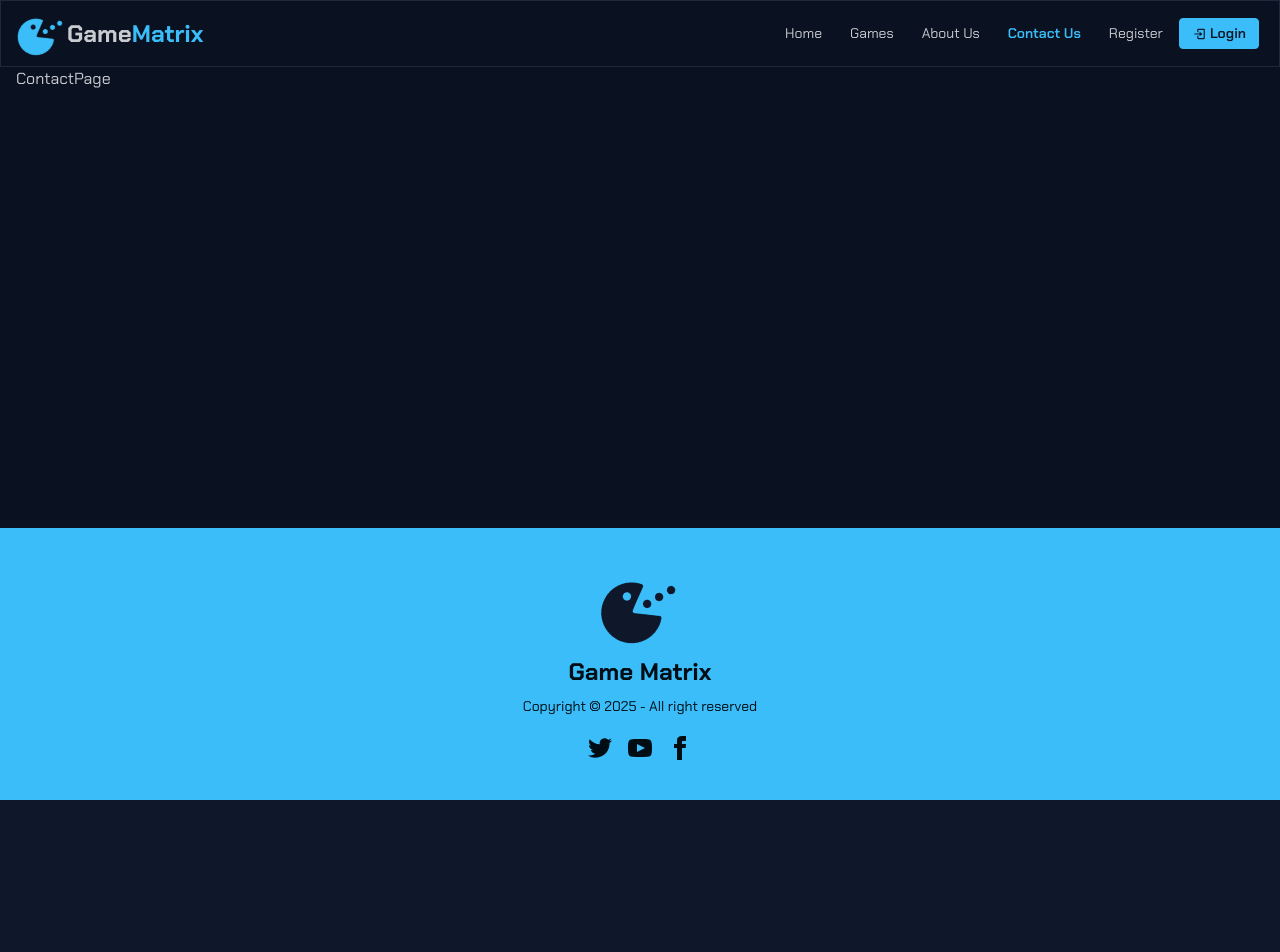
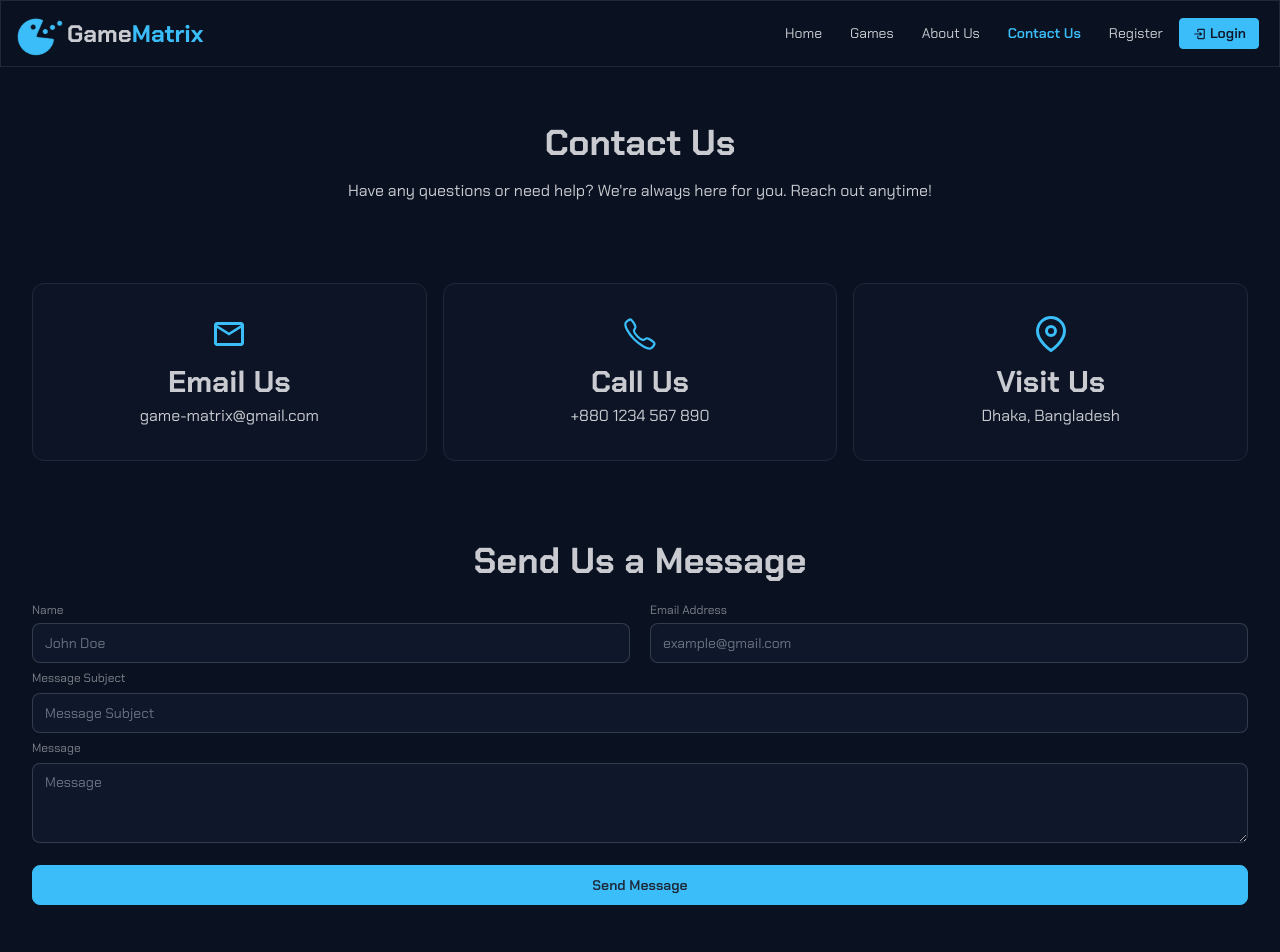
Before and after one commit to sagormajomder/game-matrix, a React (Vite) app: page /contact in a window 1280 px wide. Shown: the top 952 px of the page. Before the commit the page ends 800 px from the top, so only its background shows below. Built offline with nearby package versions, Linux system fonts and the light colour scheme; no server answers.

Commit message:
Implement ContactPage with form handling and contact information display

```diff
--- a/src/components/SectionTitle.jsx
+++ b/src/components/SectionTitle.jsx
@@ -1,5 +1,5 @@
 import { motion } from "motion/react";
-export default function SectionTitle({ title, desc }) {
+export default function SectionTitle({ title, desc = "" }) {
   return (
     <motion.div
       initial={{ y: 100, opacity: 0 }}
@@ -9,7 +9,7 @@ export default function SectionTitle({ title, desc }) {
       className="text-center"
     >
       <h2 className="heading-2">{title}</h2>
-      <p>{desc}</p>
+      {desc && <p>{desc}</p>}
     </motion.div>
   );
 }
--- a/src/pages/ContactPage.jsx
+++ b/src/pages/ContactPage.jsx
@@ -1,3 +1,125 @@
+import { useState, useRef } from "react";
+import { FiMapPin } from "react-icons/fi";
+import { IoCallOutline } from "react-icons/io5";
+import { MdOutlineEmail } from "react-icons/md";
+import { toast } from "react-toastify";
+import Container from "./../components/Container";
+import SectionTitle from "./../components/SectionTitle";
 export default function ContactPage() {
-  return <div>ContactPage</div>;
+  const [isSubmit, setIsSubmit] = useState(false);
+  const formRef = useRef(null);
+
+  function handleContact(e) {
+    e.preventDefault();
+
+    setIsSubmit(true);
+
+    setTimeout(function () {
+      setIsSubmit(false);
+      if (formRef.current) formRef.current.reset();
+      toast.success("Sucessfully You send a message");
+    }, 1000);
+  }
+
+  return (
+    <section className="h-full py-14">
+      <Container>
+        <SectionTitle
+          title="Contact Us"
+          desc="Have any questions or need help? We're always here for you. Reach out anytime!"
+        />
+        <div className="my-20 grid grid-cols-1 gap-4 sm:grid-cols-3">
+          {/* Box 1 */}
+          <div className="bg-base-200 rounded-xl border border-gray-800 px-5 py-8 text-center">
+            <MdOutlineEmail className="text-primary mx-auto mb-3 text-4xl" />
+            <div>
+              <h3 className="heading-3">Email Us</h3>
+              <p>game-matrix@gmail.com</p>
+            </div>
+          </div>
+          {/* Box 2 */}
+          <div className="bg-base-200 rounded-xl border border-gray-800 px-5 py-8 text-center">
+            <IoCallOutline className="text-primary mx-auto mb-3 text-4xl" />
+            <div>
+              <h3 className="heading-3">Call Us</h3>
+              <p>+880 1234 567 890</p>
+            </div>
+          </div>
+          {/* Box 3 */}
+          <div className="bg-base-200 rounded-xl border border-gray-800 px-5 py-8 text-center">
+            <FiMapPin className="text-primary mx-auto mb-3 text-4xl" />
+            <div>
+              <h3 className="heading-3">Visit Us</h3>
+              <p>Dhaka, Bangladesh</p>
+            </div>
+          </div>
+        </div>
+        {/* Contact Form */}
+        <SectionTitle title="Send Us a Message" />
+        <form ref={formRef} onSubmit={handleContact}>
+          <fieldset className="fieldset">
+            <div className="flex w-full flex-col gap-2 sm:flex-row sm:items-center sm:justify-between sm:gap-5">
+              <div className="flex basis-1/2 flex-col gap-1">
+                {/* Name */}
+                <label htmlFor="name" className="label">
+                  Name
+                </label>
+                <input
+                  id="name"
+                  type="text"
+                  className="input w-full placeholder-gray-500"
+                  placeholder="John Doe"
+                  required
+                />
+              </div>
+              <div className="flex basis-1/2 flex-col gap-1">
+                {/* Email Address */}
+                <label htmlFor="email" className="label">
+                  Email Address
+                </label>
+                <input
+                  id="email"
+                  type="email"
+                  className="input w-full placeholder-gray-500"
+                  placeholder="example@gmail.com"
+                  required
+                />
+              </div>
+            </div>
+            {/*  Message Subject */}
+            <label htmlFor="subject" className="label">
+              Message Subject
+            </label>
+            <input
+              id="subject"
+              type="text"
+              className="input w-full placeholder-gray-500"
+              placeholder="Message Subject"
+              required
+            />
+
+            {/* Message */}
+            <label htmlFor="p-price" className="label">
+              Message
+            </label>
+
+            <textarea
+              id="p-price"
+              className="textarea w-full placeholder-gray-500"
+              placeholder="Message"
+              required
+            ></textarea>
+
+            <button
+              type="submit"
+              disabled={isSubmit}
+              className="btn btn-primary text-neutral mt-4"
+            >
+              {isSubmit ? "Sending..." : "Send Message"}
+            </button>
+          </fieldset>
+        </form>
+      </Container>
+    </section>
+  );
 }
```
